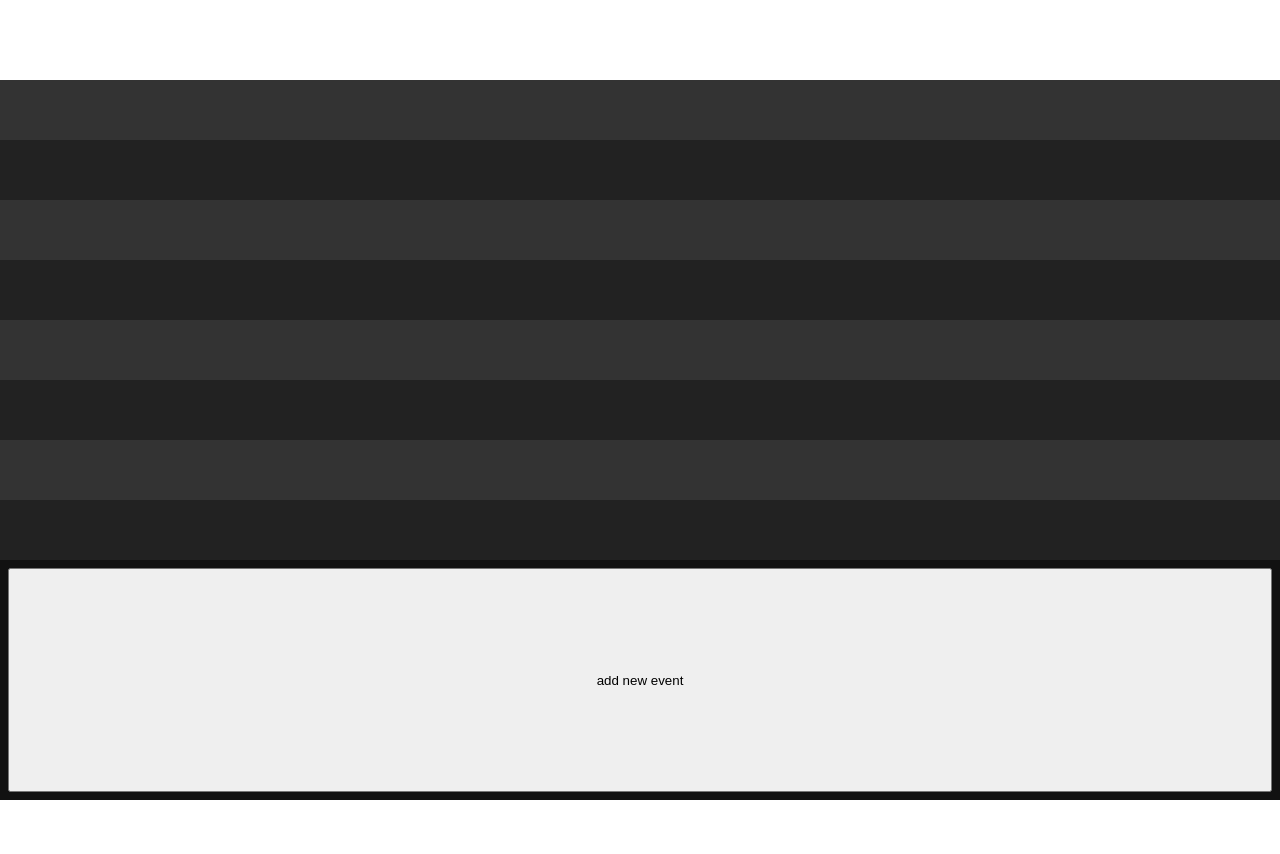
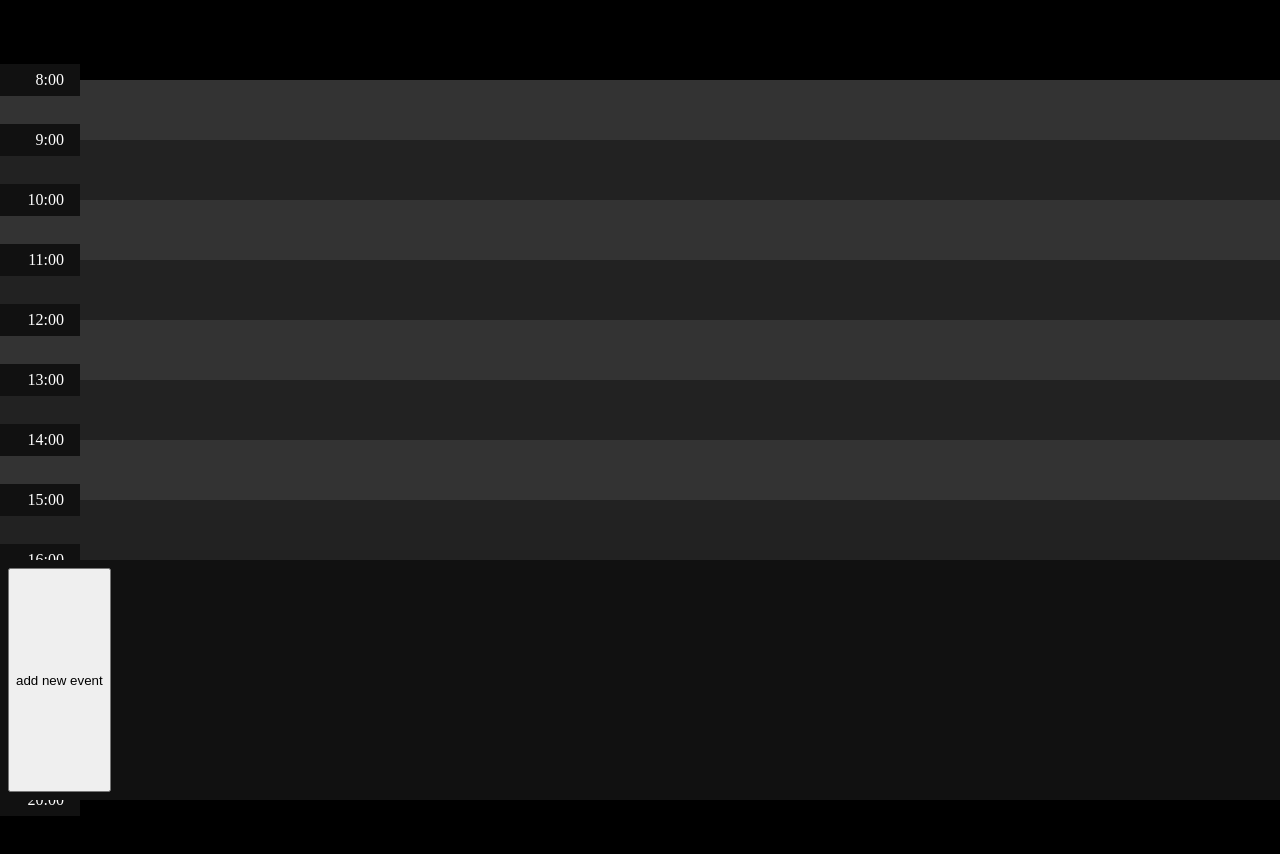
Before and after one commit to EnderPicture/tripper, a SvelteKit app: page / in a window 1280 px wide. Shown: the top 854 px of the page. Built offline with nearby package versions, Linux system fonts and the light colour scheme.

Commit message:
feat: dragging working on desktop

```diff
--- a/src/lib/util/store.ts
+++ b/src/lib/util/store.ts
@@ -1,4 +1,7 @@
+import { browser } from '$app/environment';
 import { writable } from 'svelte/store';
+
+export const MINUTES_HOUR = 60;
 
 export enum Rating {
 	meh = 1,
@@ -24,15 +27,15 @@ export interface IEventBlock {
 export interface IDaySlotData {
 	startTime: number;
 	endTime: number;
-	startEvent?: IEventBlock;
+	startEvent?: IEvent;
 	events: IEventBlock[];
-	endEvent?: IEventBlock;
+	endEvent?: IEvent;
 }
 
 export const daysStore = writable<IDaySlotData[]>([
 	{
-		startTime: 8 * 60,
-		endTime: 20 * 60,
+		startTime: 8 * MINUTES_HOUR,
+		endTime: 20 * MINUTES_HOUR,
 		events: []
 	}
 ]);
--- a/src/routes/+page.svelte
+++ b/src/routes/+page.svelte
@@ -15,6 +15,7 @@
 <style>
 	:global(body) {
 		margin: 0;
+		background-color: #000;
 	}
 	:global(*) {
 		box-sizing: border-box;
--- a/src/routes/day-slot.svelte
+++ b/src/routes/day-slot.svelte
@@ -1,14 +1,25 @@
 <script lang="ts">
-	import { zoom, type IDaySlotData } from '$lib/util/store';
+	import { MINUTES_HOUR, zoom, type IDaySlotData } from '$lib/util/store';
 	import EventBlock from './event-block.svelte';
 
 	export let dayData: IDaySlotData;
 
 	$: startTime = dayData.startTime;
 	$: endTime = dayData.endTime;
+
+	$: numberOfHours = (endTime - startTime) / MINUTES_HOUR + 1;
+	$: offsetHours = startTime / MINUTES_HOUR;
+	$: height = (endTime - startTime) * $zoom;
 </script>
 
-<section class="container" style={`height: ${(endTime - startTime) * $zoom}px`}>
+<section class="container" style={`height: ${height}px`}>
+	<div class="markers">
+		{#each Array(numberOfHours) as _, count}
+			<p style={`transform: translateY(${count * MINUTES_HOUR * $zoom}px)`}>
+				{offsetHours + count}:00
+			</p>
+		{/each}
+	</div>
 	<div class="start" />
 	<div class="events">
 		{#each dayData.events as eventBlock}
@@ -25,4 +36,21 @@
 		background-image: linear-gradient(0deg, #222 50%, #333 50%);
 		background-size: 1px 120px;
 	}
+	.markers {
+		position: relative;
+	}
+	.markers > p {
+		height: 2rem;
+		position: absolute;
+		top: -1rem;
+		left: 0;
+		margin: 0;
+		color: white;
+		display: flex;
+		align-items: center;
+		justify-content: flex-end;
+		padding: 0 1rem;
+		background-color: #111;
+		width: 5rem;
+	}
 </style>
--- a/src/routes/event-card.svelte
+++ b/src/routes/event-card.svelte
@@ -2,23 +2,99 @@
 	import type { IEvent } from '$lib/util/store';
 
 	export let event: IEvent;
+
+	let pointerDown = false;
+	let offsetX = 0;
+	let offsetY = 0;
+	let pointerX = 0;
+	let pointerY = 0;
+	let width = 0;
+	let height = 0;
+
+	const onPointerDown = (e: PointerEvent) => {
+		const box = (e.target as Element)?.getBoundingClientRect();
+		console.log(e.clientX);
+
+		const cX = box.x + box.width / 2;
+		const cY = box.y + box.height / 2;
+
+		offsetX = cX - e.clientX;
+		offsetY = cY - e.clientY;
+
+		pointerX = e.clientX;
+		pointerY = e.clientY;
+
+		pointerDown = true;
+		width = box.width;
+		height = box.height;
+	};
+	const onPointerUp = () => {
+		pointerDown = false;
+	};
+	const onPointerMove = (e: PointerEvent) => {
+		pointerX = e.clientX;
+		pointerY = e.clientY;
+	};
+
+	$: ghostX = pointerX + offsetX - width / 2;
+	$: ghostY = pointerY + offsetY - height / 2;
 </script>
 
-<article>
+<svelte:window on:pointerup={onPointerUp} on:pointermove={onPointerMove} />
+
+<article on:pointerdown={onPointerDown} class:dragging={pointerDown}>
 	<input type="text" bind:value={event.name} size="1" />
 </article>
 
+{#if pointerDown}
+	<div
+		class="ghost"
+		style={`transform: translate(${ghostX}px, ${ghostY}px); width: ${width}px ;height: ${height}px;`}
+	>
+		<div class="ghost-body">
+			<input type="text" bind:value={event.name} size="1" />
+		</div>
+	</div>
+{/if}
+
 <style>
-	article {
+	article,
+	.ghost-body {
 		background-color: #222;
 		padding: 0.5rem;
-    width: 10rem;
+		width: 10rem;
+		touch-action: 'none';
+	}
+	article.dragging {
+		opacity: 0;
+		touch-action: 'none';
 	}
 	input {
 		border: none;
 		background-color: #333;
 		padding: 0.25rem 0.5rem;
-    color: white;
-    width: 100%;
+		color: white;
+		width: 100%;
+	}
+	.ghost {
+		position: fixed;
+		top: 0;
+		left: 0;
+		touch-action: 'none';
+	}
+	.ghost-body {
+		width: 100%;
+		height: 100%;
+		animation-name: ghost-in;
+		animation-duration: 0.2s;
+		animation-fill-mode: forwards;
+	}
+	@keyframes ghost-in {
+		0% {
+			transform: scale(1);
+		}
+		100% {
+			transform: scale(1.1);
+		}
 	}
 </style>
--- a/src/routes/event-tray.svelte
+++ b/src/routes/event-tray.svelte
@@ -34,6 +34,7 @@
 		height: 15rem;
 	}
 	.scroll-con {
+		width: fit-content;
 		height: 100%;
 		padding: 0.5rem;
 		display: grid;
```
